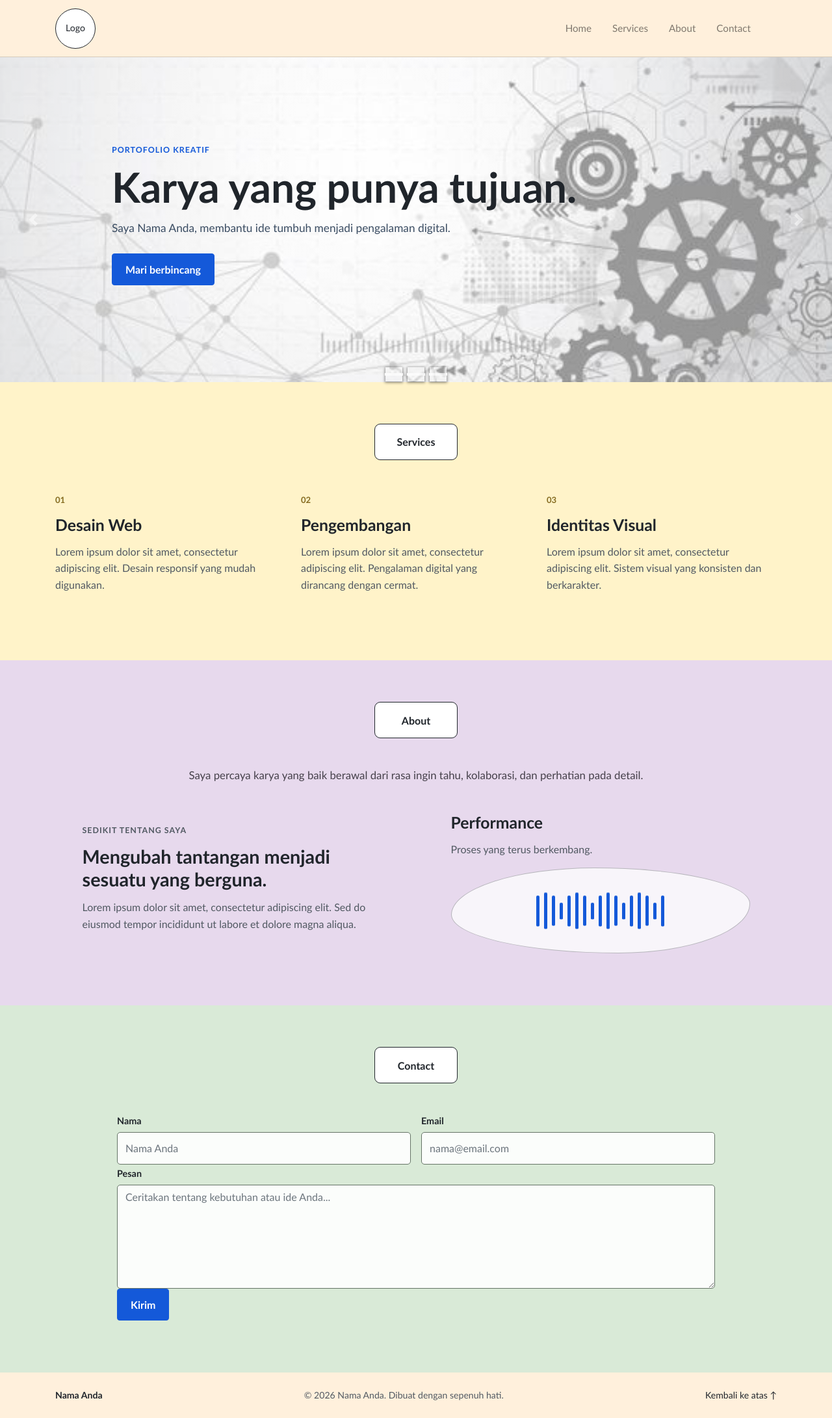
After one commit to emirhoward-art/Project-Website, a PHP site: page /Index.php in a window 1280 px wide. The commit adds this page. Shown: the whole page at 65% size. Run offline with PHP 8.4, Linux system fonts and the light colour scheme.

Commit message:
Uploaded php to Web-php branch

```diff
--- /dev/null
+++ b/Index.php
@@ -0,0 +1,135 @@
+<!doctype html>
+<html lang="id">
+<head>
+	<meta charset="utf-8">
+	<meta name="viewport" content="width=device-width, initial-scale=1">
+	<meta name="description" content="Portofolio dan layanan kreatif.">
+	<title>Portofolio | Nama Anda</title>
+
+	<!-- Bootstrap: framework utama untuk layout, grid, navigasi, carousel, dan form. -->
+	<link rel="stylesheet" href="css/bootstrap.css">
+	<link rel="stylesheet" href="believe.css">
+</head>
+<body>
+	<!-- Navbar: ubah nama/logo dan tautan sesuai identitas portofolio Anda. -->
+	<nav class="navbar navbar-expand-lg navbar-light site-navbar">
+		<div class="container">
+			<a class="brand-mark" href="#home" aria-label="Kembali ke Home">Logo</a>
+			<button class="navbar-toggler" type="button" data-toggle="collapse" data-target="#mainNavigation" aria-controls="mainNavigation" aria-expanded="false" aria-label="Buka navigasi">
+				<span class="navbar-toggler-icon"></span>
+			</button>
+			<div class="collapse navbar-collapse" id="mainNavigation">
+				<div class="navbar-nav ml-auto align-items-lg-center gap-lg-3">
+					<a class="nav-link" href="#home">Home</a>
+					<a class="nav-link" href="#services">Services</a>
+					<a class="nav-link" href="#about">About</a>
+					<a class="nav-link" href="#contact">Contact</a>
+				</div>
+			</div>
+		</div>
+	</nav>
+
+	<main>
+		<!-- Hero: ganti teks dan tambahkan aset visual milik Anda di tiap slide. -->
+		<div id="home" class="carousel slide hero-carousel" data-ride="carousel">
+			<div class="carousel-indicators">
+				<button type="button" data-target="#home" data-slide-to="0" class="active" aria-current="true" aria-label="Slide 1"></button>
+				<button type="button" data-target="#home" data-slide-to="1" aria-label="Slide 2"></button>
+				<button type="button" data-target="#home" data-slide-to="2" aria-label="Slide 3"></button>
+			</div>
+			<div class="carousel-inner">
+				<div class="carousel-item active">
+					<div class="hero-slide hero-slide-one">
+						<div class="container hero-content">
+							<p class="hero-kicker">Portofolio Kreatif</p>
+							<h1>Karya yang punya tujuan.</h1>
+							<p class="hero-copy">Saya Nama Anda, membantu ide tumbuh menjadi pengalaman digital.</p>
+							<a class="btn btn-primary" href="#contact">Mari berbincang</a>
+						</div>
+					</div>
+				</div>
+				<div class="carousel-item">
+					<div class="hero-slide hero-slide-two">
+						<div class="container hero-content">
+							<p class="hero-kicker">Strategi · Desain · Pengembangan</p>
+							<h2>Proses yang sederhana, hasil yang berarti.</h2>
+							<p class="hero-copy">Ceritakan kebutuhan Anda dan kita mulai dari sana.</p>
+							<a class="btn btn-primary" href="#services">Lihat layanan</a>
+						</div>
+					</div>
+				</div>
+				<div class="carousel-item">
+					<div class="hero-slide hero-slide-three">
+						<div class="container hero-content">
+							<p class="hero-kicker">Terbuka untuk kolaborasi</p>
+							<h2>Ide berikutnya bisa dimulai di sini.</h2>
+							<p class="hero-copy">Jelajahi beberapa layanan dan hubungi saya.</p>
+							<a class="btn btn-primary" href="#contact">Hubungi saya</a>
+						</div>
+					</div>
+				</div>
+			</div>
+			<button class="carousel-control-prev" type="button" data-target="#home" data-slide="prev" aria-label="Slide sebelumnya">
+				<span class="carousel-control-prev-icon" aria-hidden="true"></span>
+			</button>
+			<button class="carousel-control-next" type="button" data-target="#home" data-slide="next" aria-label="Slide berikutnya">
+				<span class="carousel-control-next-icon" aria-hidden="true"></span>
+			</button>
+		</div>
+
+		<!-- Services: ganti contoh teks dengan layanan dan data yang benar. -->
+		<?php
+		include ("services.php");
+		?>
+
+		<!-- About: isi dengan cerita, pengalaman, dan capaian Anda sendiri. -->
+		<?php
+		include ("about.php");
+		?>
+
+		<!-- Contact: form ini belum tersambung ke backend/database. -->
+		<section id="contact" class="section-band contact-section">
+			<div class="container">
+				<div class="section-heading">
+					<span class="section-badge">Contact</span>
+					<h2 class="sr-only">Hubungi saya</h2>
+				</div>
+				<!-- TODO database: sambungkan action/method ke endpoint backend untuk menyimpan pesan. -->
+				<form class="contact-form" action="#" method="post">
+					<div class="row g-3">
+						<div class="col-12 col-md-6">
+							<label class="form-label" for="contactName">Nama</label>
+							<input class="form-control" id="contactName" name="name" type="text" placeholder="Nama Anda" autocomplete="name" required>
+						</div>
+						<div class="col-12 col-md-6">
+							<label class="form-label" for="contactEmail">Email</label>
+							<input class="form-control" id="contactEmail" name="email" type="email" placeholder="nama@email.com" autocomplete="email" required>
+						</div>
+						<div class="col-12">
+							<label class="form-label" for="contactMessage">Pesan</label>
+							<textarea class="form-control" id="contactMessage" name="message" rows="5" placeholder="Ceritakan tentang kebutuhan atau ide Anda..." required></textarea>
+						</div>
+						<div class="col-12">
+							<button class="btn btn-primary" type="submit">Kirim</button>
+							<!-- TODO: tampilkan status berhasil/gagal setelah backend tersedia. -->
+						</div>
+					</div>
+				</form>
+			</div>
+		</section>
+	</main>
+
+	<!-- Footer: tambahkan hak cipta dan tautan media sosial Anda. -->
+	<footer class="site-footer">
+		<div class="container d-flex flex-column flex-sm-row justify-content-between align-items-center gap-2">
+			<a class="footer-brand" href="#home">Nama Anda</a>
+			<p class="mb-0">© <span id="currentYear">2026</span> Nama Anda. Dibuat dengan sepenuh hati.</p>
+			<a href="#home">Kembali ke atas ↑</a>
+		</div>
+	</footer>
+
+	<!-- Bundle Bootstrap menyediakan interaksi navbar dan carousel. -->
+	<script src="https://cdn.jsdelivr.net/npm/jquery@3.7.1/dist/jquery.min.js"></script>
+	<script src="js/bootstrap.bundle.min.js"></script>
+</body>
+</html>
--- /dev/null
+++ b/about.php
@@ -0,0 +1,29 @@
+<section id="about" class="section-band about-section">
+			<div class="container">
+				<div class="section-heading">
+					<span class="section-badge">About</span>
+					<h2 class="sr-only">Tentang saya</h2>
+				</div>
+				<p class="about-intro">Saya percaya karya yang baik berawal dari rasa ingin tahu, kolaborasi, dan perhatian pada detail.</p>
+				<div class="row align-items-center g-4">
+					<div class="col-12 col-md-6">
+						<div class="about-copy">
+							<p class="eyebrow">Sedikit tentang saya</p>
+							<h3>Mengubah tantangan menjadi sesuatu yang berguna.</h3>
+							<p>Lorem ipsum dolor sit amet, consectetur adipiscing elit. Sed do eiusmod tempor incididunt ut labore et dolore magna aliqua.</p>
+							<!-- TODO: tambahkan tautan CV, pengalaman, atau proyek pilihan. -->
+						</div>
+					</div>
+					<div class="col-12 col-md-6">
+						<div class="performance-panel">
+							<h3>Performance</h3>
+							<p>Proses yang terus berkembang.</p>
+							<!-- Visual gelombang CSS sementara; eksplorasi dengan data/animasi Anda. -->
+							<div class="wave-visual" role="img" aria-label="Visualisasi gelombang performa">
+								<span></span><span></span><span></span><span></span><span></span><span></span><span></span><span></span><span></span><span></span><span></span><span></span><span></span><span></span><span></span><span></span><span></span>
+							</div>
+						</div>
+					</div>
+				</div>
+			</div>
+		</section>
--- a/believe.css
+++ b/believe.css
@@ -28,15 +28,15 @@ a { color: inherit; }
 	background-size: cover; background-position: center; background-repeat: no-repeat;
 }
 .hero-slide-one {
-	background-image: linear-gradient(90deg, rgba(255,255,255,.2), rgba(255,255,255,.04)), url("assets/assets%20background%203.jpg");
+	background-image: linear-gradient(90deg, rgba(255,255,255,.2), rgba(255,255,255,.04)), url("assets%20background%203.jpg");
 }
 .hero-slide-two {
 	background-color: #202124;
-	background-image: linear-gradient(90deg, rgba(15,17,20,.88), rgba(15,17,20,.64) 48%, rgba(15,17,20,.12)), url("assets/assets%20background%202.jpg");
+	background-image: linear-gradient(90deg, rgba(15,17,20,.88), rgba(15,17,20,.64) 48%, rgba(15,17,20,.12)), url("assets%20background%202.jpg");
 }
 .hero-slide-three {
 	background-color: #071116;
-	background-image: linear-gradient(90deg, rgba(5,14,19,.82), rgba(5,14,19,.58) 48%, rgba(5,14,19,.08)), url("assets/assets%20background.jpg");
+	background-image: linear-gradient(90deg, rgba(5,14,19,.82), rgba(5,14,19,.58) 48%, rgba(5,14,19,.08)), url("assets%20background.jpg");
 }
 .hero-slide-two h2, .hero-slide-three h2 { color: #fff; }
 .hero-slide-two .hero-copy, .hero-slide-three .hero-copy { color: rgba(255,255,255,.88); }
--- /dev/null
+++ b/services.php
@@ -0,0 +1,32 @@
+<section id="services" class="section-band services-section">
+			<div class="container">
+				<div class="section-heading">
+					<span class="section-badge">Services</span>
+					<h2 class="sr-only">Layanan</h2>
+				</div>
+				<!-- TODO database: render kartu dari endpoint/API layanan, bukan data statis ini. -->
+				<div class="row g-4">
+					<div class="col-12 col-md-4">
+						<div class="service-item h-100">
+							<span class="service-number">01</span>
+							<h3>Desain Web</h3>
+							<p>Lorem ipsum dolor sit amet, consectetur adipiscing elit. Desain responsif yang mudah digunakan.</p>
+						</div>
+					</div>
+					<div class="col-12 col-md-4">
+						<div class="service-item h-100">
+							<span class="service-number">02</span>
+							<h3>Pengembangan</h3>
+							<p>Lorem ipsum dolor sit amet, consectetur adipiscing elit. Pengalaman digital yang dirancang dengan cermat.</p>
+						</div>
+					</div>
+					<div class="col-12 col-md-4">
+						<div class="service-item h-100">
+							<span class="service-number">03</span>
+							<h3>Identitas Visual</h3>
+							<p>Lorem ipsum dolor sit amet, consectetur adipiscing elit. Sistem visual yang konsisten dan berkarakter.</p>
+						</div>
+					</div>
+				</div>
+			</div>
+		</section>
```
